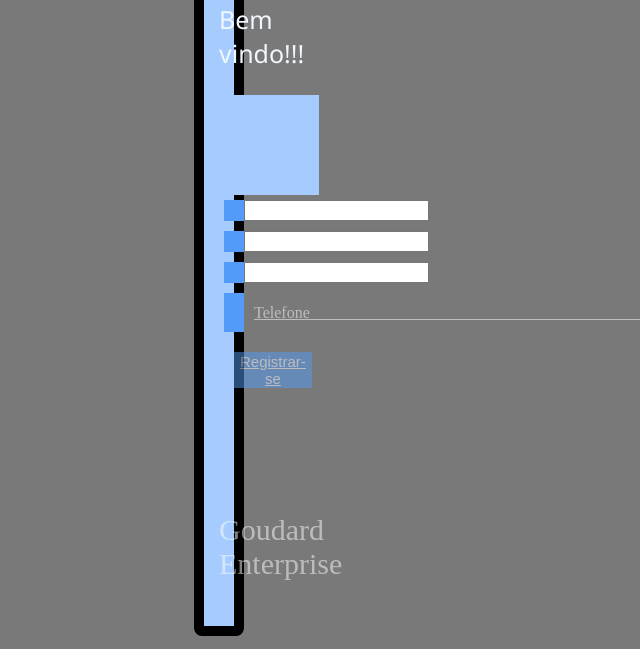
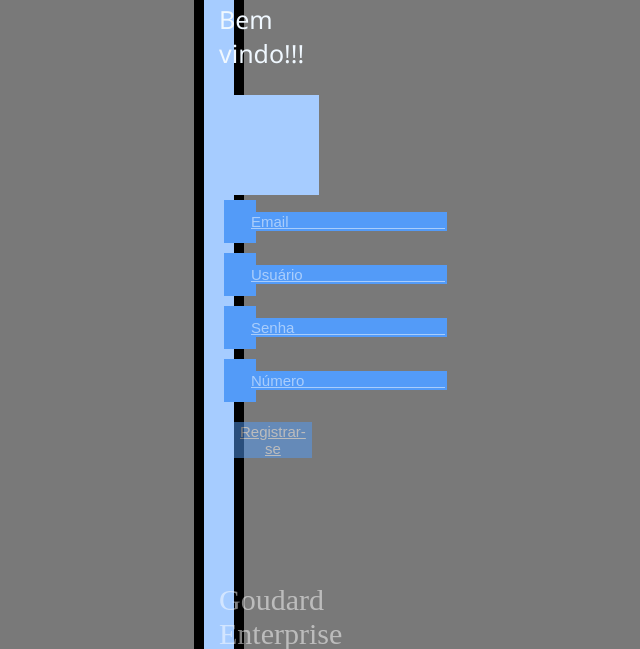
Before and after one commit to EduardoDucci/vai-de-trem-hub, a PHP site: page /public/Registro.html in a window 1280 px wide. Shown: the part 286-935 px from the top of the page, without its empty margins (514-1154 px from the left). Run offline with PHP 8.4, Linux system fonts and the light colour scheme.

Commit message:
registro finalizado

```diff
--- a/public/Registro.html
+++ b/public/Registro.html
@@ -18,19 +18,19 @@
          </div>
 
          <div class='brazul'>
-            <input aria-invalid="true" autocomplete="on" class="D8X Hsu tBJ dyH iFc L4E mbr iyn fSK ykM oVz xD4 ybQ z-6" id="email" placeholder="Email" spellcheck="false" type="email" value="">
+            <div><input type='email' class="text__box" name='email' placeholder="Emailㅤㅤㅤㅤㅤㅤㅤㅤㅤㅤㅤㅤㅤㅤㅤㅤㅤㅤㅤㅤ"></div>
+        </div>
+
+         <div class='brazul'>
+            <div><input type='text' class="text__box" name='usuario' placeholder="Usuárioㅤㅤㅤㅤㅤㅤㅤㅤㅤㅤㅤㅤㅤㅤㅤㅤㅤㅤㅤ"></div>
          </div>
 
          <div class='brazul'>
-            <input aria-invalid="true" autocomplete="on" class="D8X Hsu tBJ dyH iFc L4E mbr iyn fSK ykM oVz xD4 ybQ z-6" id="usuario" placeholder="Usuário" spellcheck="false" type="c" value="">
+            <div><input type='text' class="text__box" name='senha' placeholder="Senhaㅤㅤㅤㅤㅤㅤㅤㅤㅤㅤㅤㅤㅤㅤㅤㅤㅤㅤㅤㅤ"></div>
          </div>
 
          <div class='brazul'>
-            <input aria-invalid="true" autocomplete="on" class="D8X Hsu tBJ dyH iFc L4E mbr iyn fSK ykM oVz xD4 ybQ z-6" id="Senha" placeholder="Senha" spellcheck="false" type="email" value="">
-         </div>
-
-         <div class='brazul'>
-             <p class="opacity">Telefone⠀⠀⠀⠀⠀⠀⠀⠀⠀⠀⠀⠀⠀⠀⠀⠀⠀⠀⠀⠀⠀⠀⠀⠀⠀⠀⠀⠀⠀⠀⠀</p>
+            <div><input type='text' class="text__box" name='numero' placeholder="Númeroㅤㅤㅤㅤㅤㅤㅤㅤㅤㅤㅤㅤㅤㅤㅤㅤㅤㅤㅤ"></div>
          </div>
 
          <div class='brazul__b'>
--- a/style/style.css
+++ b/style/style.css
@@ -126,7 +126,7 @@ font-size: 25px;
 
 .brazul{
     background-color: #539bf8;
-    padding: 0px;
+    padding: 12px;
     padding-left: 20px;
     margin: 5px;
     color: white;
```
